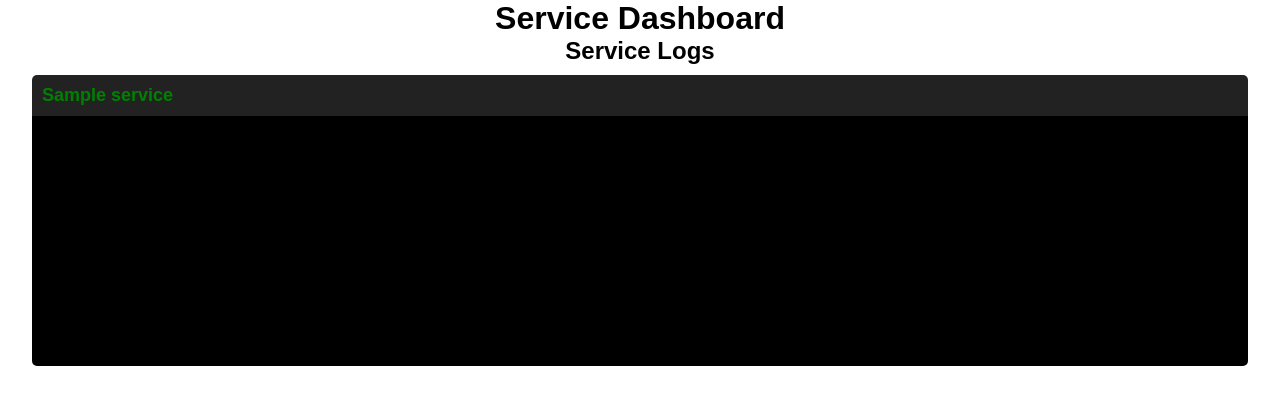
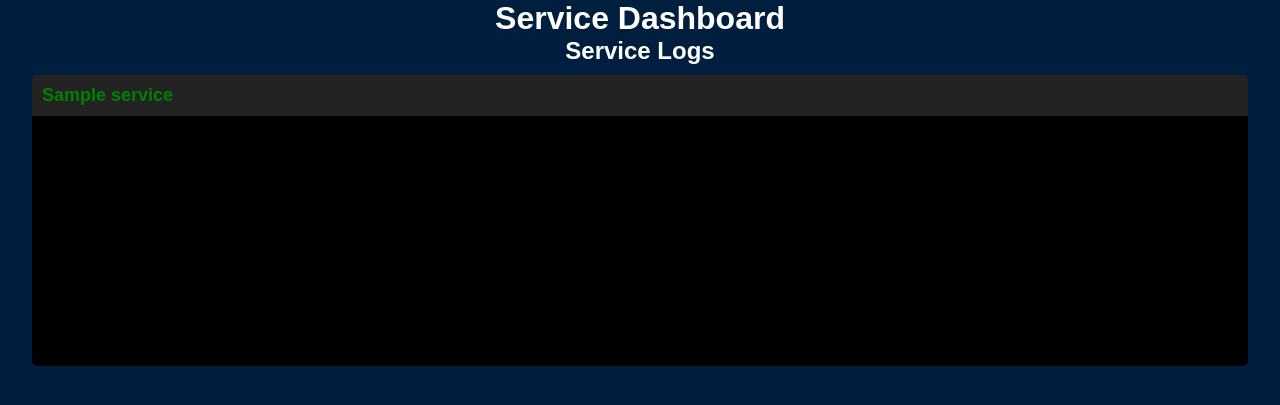
Before and after one commit to Phrendo/systemd-dashboard, a Flask app: page / in a window 1280 px wide. Shown: the top 405 px of the page. Run offline with Flask 3, Linux system fonts and the light colour scheme; tables that the repository leaves empty hold one stand-in row (values such as "Sample post"); some libraries are stand-ins or nearby versions.

Commit message:
color changes

```diff
--- a/templates/index.html
+++ b/templates/index.html
@@ -15,6 +15,8 @@
             text-align: center;
             margin: 0;
             padding: 0;
+            background-color: #001f3f; /* Dark blue background */
+            color: white; /* Text color for contrast */
         }
 
         .active { color: green; }
```
